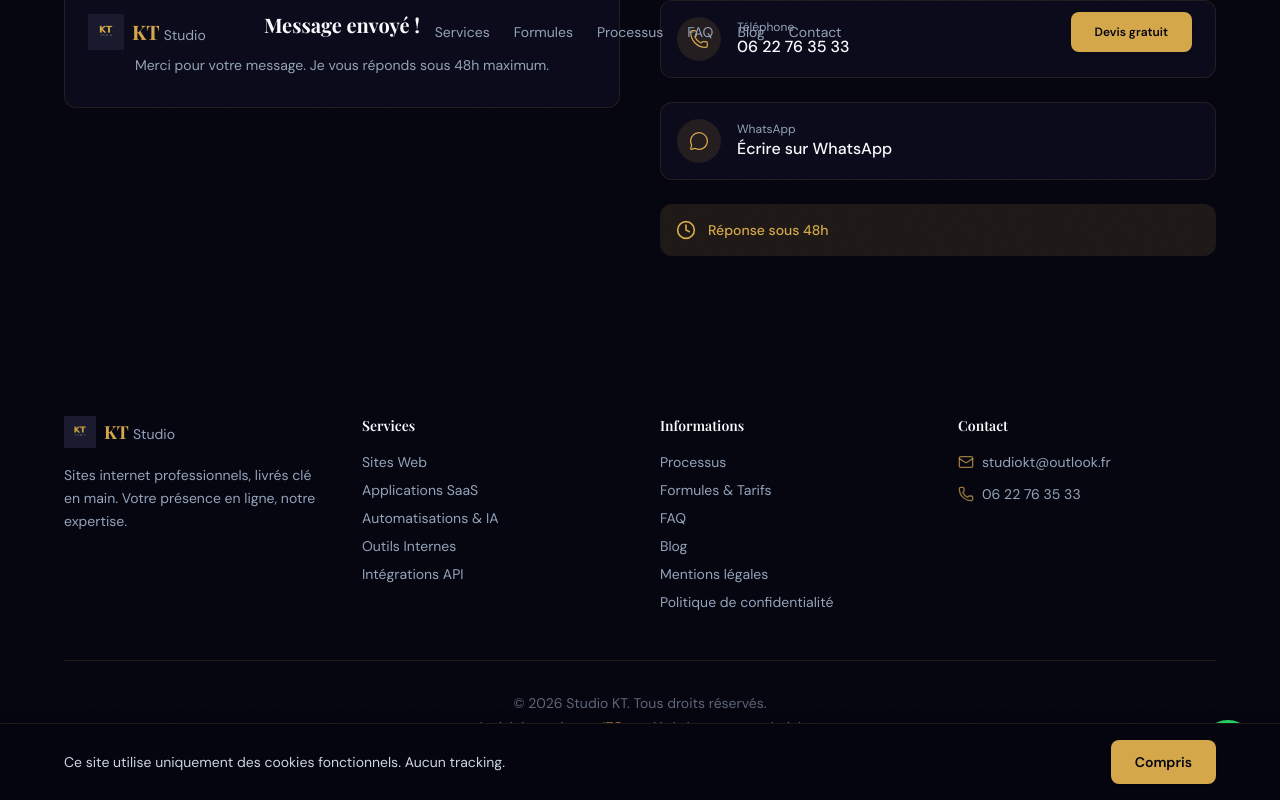
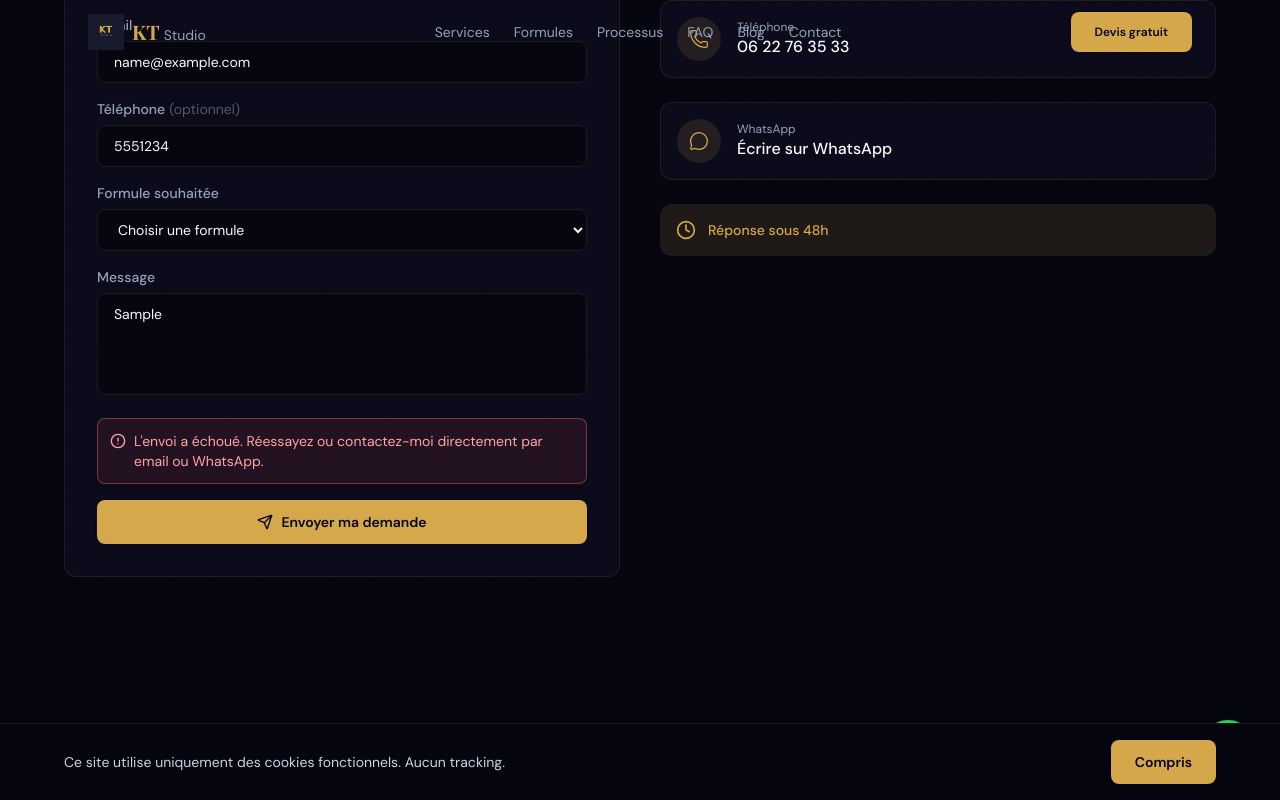
Before and after one commit to Khlala98/studio-kt, a Next.js app: page / in a window 1280 px wide. Both pictures are taken after typing "Sample", "name@example.com", "5551234", "Sample" into the empty fields and a click on the button "Envoyer ma demande". Shown: the part 8569-9369 px from the top of the page. Built offline with nearby package versions, Linux system fonts and the light colour scheme; a web font is replaced by a local one.

Commit message:
Branchement Formspree sur ContactForm

```diff
--- a/src/components/sections/ContactForm.tsx
+++ b/src/components/sections/ContactForm.tsx
@@ -2,10 +2,10 @@
 
 import { useState } from "react";
 import { useForm } from "react-hook-form";
-import { Send, CheckCircle } from "lucide-react";
+import { Send, CheckCircle, AlertCircle, Loader2 } from "lucide-react";
 import Button from "@/components/ui/Button";
 
-// TODO: Brancher sur un backend (API route, Resend, Formspree, etc.)
+const FORMSPREE_ENDPOINT = "https://formspree.io/f/xojprjqk";
 
 interface ContactFormData {
   name: string;
@@ -25,16 +25,46 @@ const formulas = [
 
 export default function ContactForm() {
   const [submitted, setSubmitted] = useState(false);
+  const [loading, setLoading] = useState(false);
+  const [submitError, setSubmitError] = useState<string | null>(null);
   const {
     register,
     handleSubmit,
     formState: { errors },
   } = useForm<ContactFormData>();
 
-  const onSubmit = (data: ContactFormData) => {
-    // TODO: Envoyer les données au backend
-    console.log("Contact form data:", data);
-    setSubmitted(true);
+  const onSubmit = async (data: ContactFormData) => {
+    setLoading(true);
+    setSubmitError(null);
+
+    try {
+      const response = await fetch(FORMSPREE_ENDPOINT, {
+        method: "POST",
+        headers: {
+          "Content-Type": "application/json",
+          Accept: "application/json",
+        },
+        body: JSON.stringify({
+          name: data.name,
+          email: data.email,
+          phone: data.phone,
+          formula: data.formula,
+          message: data.message,
+        }),
+      });
+
+      if (!response.ok) {
+        throw new Error(`HTTP ${response.status}`);
+      }
+
+      setSubmitted(true);
+    } catch {
+      setSubmitError(
+        "L'envoi a échoué. Réessayez ou contactez-moi directement par email ou WhatsApp."
+      );
+    } finally {
+      setLoading(false);
+    }
   };
 
   if (submitted) {
@@ -102,14 +132,34 @@ export default function ContactForm() {
         />
       </FieldGroup>
 
+      {submitError && (
+        <div
+          className="flex items-start gap-2 rounded-lg border border-red-400/40 bg-red-400/10 p-3 text-sm text-red-300"
+          role="alert"
+        >
+          <AlertCircle className="mt-0.5 h-4 w-4 shrink-0" />
+          <span>{submitError}</span>
+        </div>
+      )}
+
       <Button
         type="submit"
         variant="primary"
         className="w-full"
         data-track="contact_submit"
+        disabled={loading}
       >
-        <Send className="h-4 w-4" />
-        Envoyer ma demande
+        {loading ? (
+          <>
+            <Loader2 className="h-4 w-4 animate-spin" />
+            Envoi en cours…
+          </>
+        ) : (
+          <>
+            <Send className="h-4 w-4" />
+            Envoyer ma demande
+          </>
+        )}
       </Button>
     </form>
   );
```
